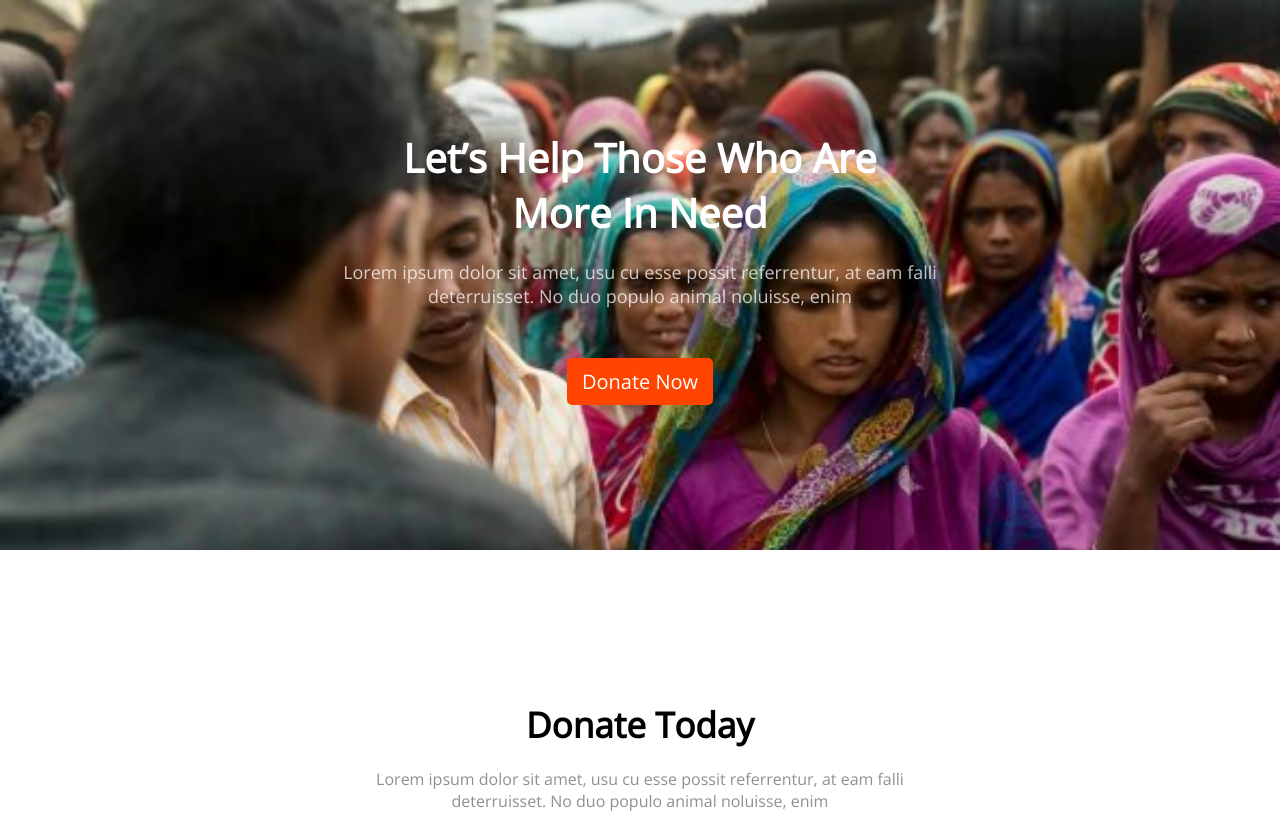
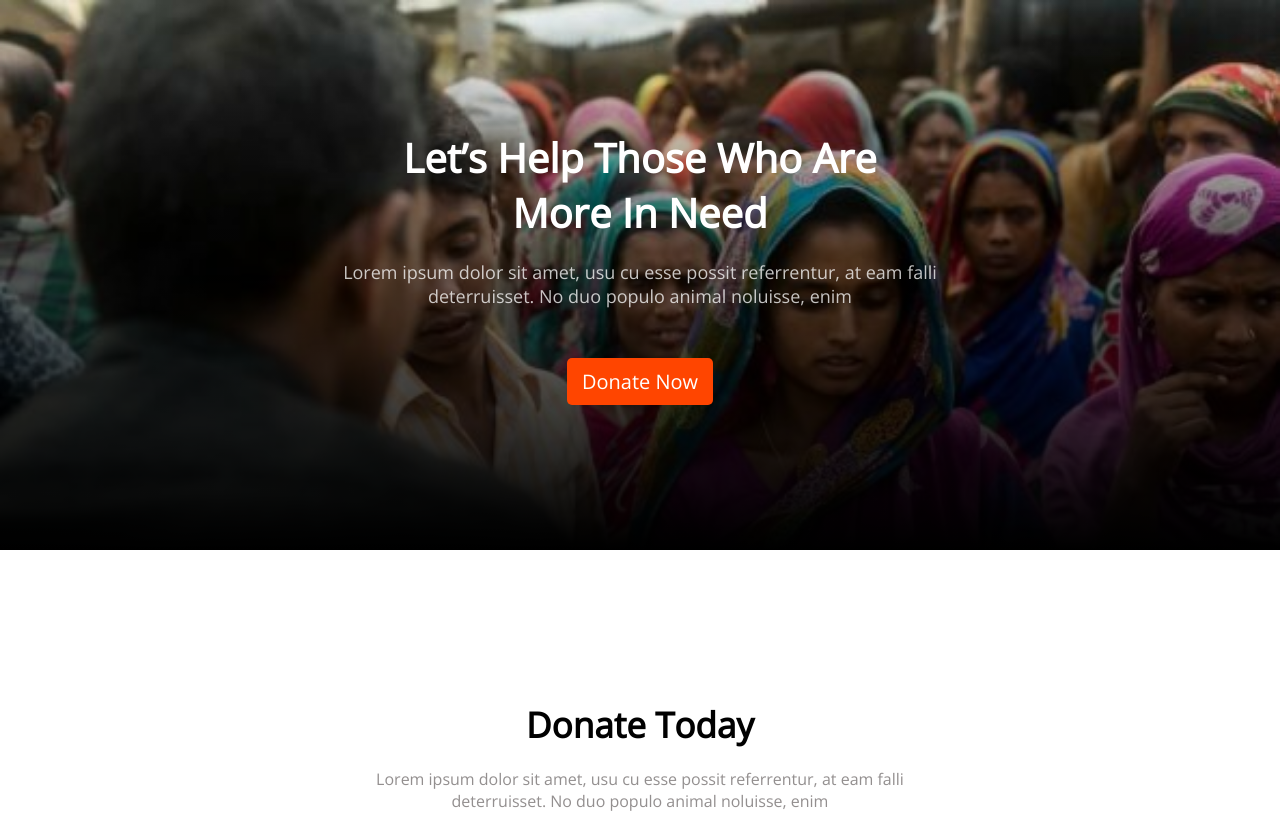
Before and after one commit to billal-fahmid/practics-site, a plain HTML site: page index.html in a window 1280 px wide. Shown: the top 815 px of the page. Drawn offline with nearby package versions, Linux system fonts and the light colour scheme.

Commit message:
last update

```diff
--- a/styles/style.css
+++ b/styles/style.css
@@ -8,7 +8,9 @@ main{
     margin: 0 auto;
 }
 header{
-    background-image: url(../images/donation1.jpg);
+    /* background-image: url(../images/donation1.jpg);
+    background-size: cover; */
+    background-image: linear-gradient(rgba(34, 34, 34, 0), rgb(0, 0, 0)), url('../images/donation1.jpg');
     background-size: cover;
     background-repeat: no-repeat;
     height: 550px;
```
